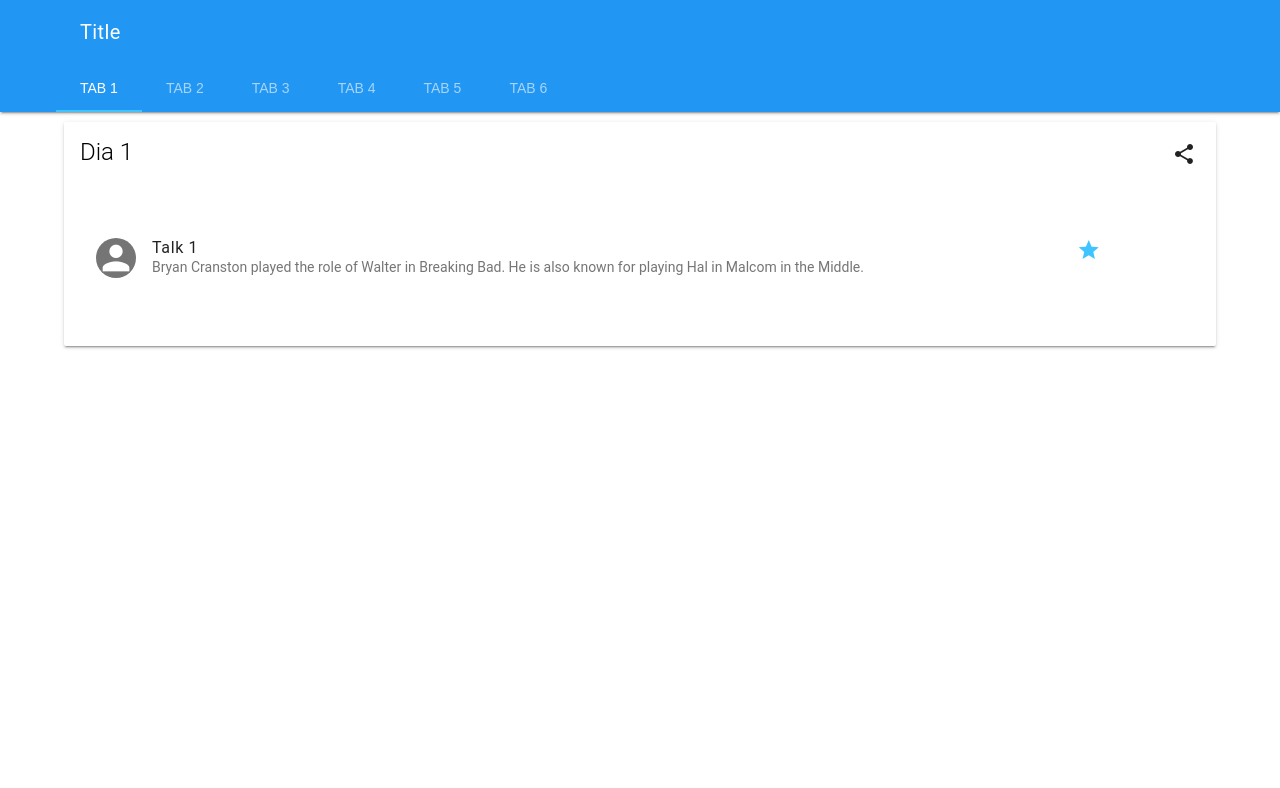
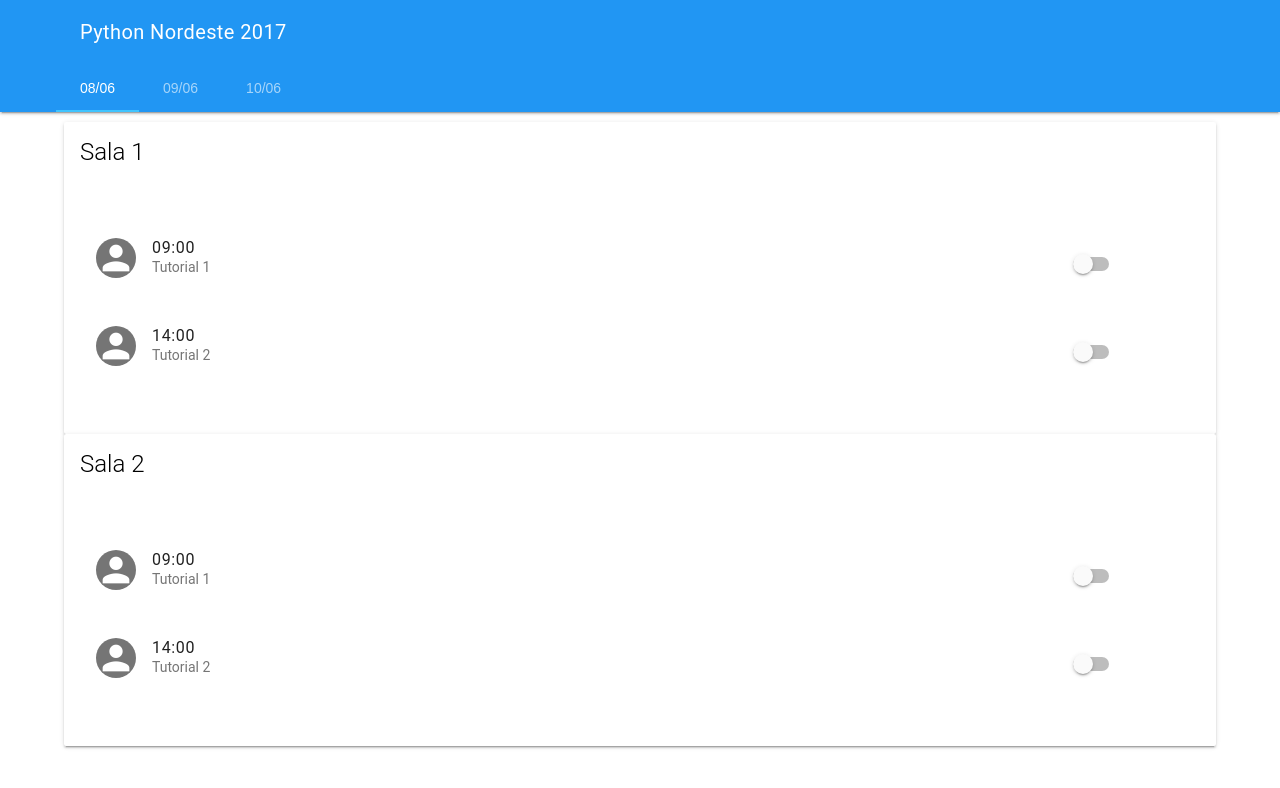
Before and after one commit to hersonls/never-going-back-again, a React (Create React App) app: page / in a window 1280 px wide. Shown: the top 788 px of the page. Built offline with nearby package versions, Linux system fonts and the light colour scheme.

Commit message:
Added schedule json

```diff
--- a/package.json
+++ b/package.json
@@ -8,6 +8,7 @@
     "sw-precache": "^4.0.0"
   },
   "dependencies": {
+    "moment": "^2.18.1",
     "react": "^15.2.1",
     "react-dom": "^15.2.1"
   },
--- a/src/App.js
+++ b/src/App.js
@@ -2,15 +2,30 @@
 import './App.css';
 import Header from './header/Header';
 
+import SCHEDULE_JSON from './schedule.json';
+
+console.log(SCHEDULE_JSON)
+
 class App extends Component {
+  currentEvent;
+  schedule = SCHEDULE_JSON;
+
+  constructor(props) {
+    super(props);
+
+    // Define first event the current events
+    if (this.schedule.events.length > 0) {
+      this.currentEvent = this.schedule.events[0];
+    }
+  }
+
   render() {
     return (
       <div className="App">
-        <Header />
+        <Header events={this.schedule.events} currentEvent={this.currentEvent} />
       </div>
     );
   }
 }
 
-
 export default App;
--- a/src/card/Card.js
+++ b/src/card/Card.js
@@ -1,33 +1,34 @@
 import React, { Component } from 'react';
+import moment from 'moment';
 
 class Card extends Component {
   render() {
     return (
       <div className="mdl-card mdl-shadow--2dp">
         <div className="mdl-card__title">
-          <h2 className="mdl-card__title-text">Dia 1</h2>
+          <h2 className="mdl-card__title-text">{this.props.area.name}</h2>
         </div>
         <div className="mdl-card__supporting-text">
           <ul className="demo-list-three mdl-list">
-            <li className="mdl-list__item mdl-list__item--three-line">
+            {this.props.area.items.map((item, index) => {
+              return (
+                <li key={index} className="mdl-list__item mdl-list__item--three-line">
                   <span className="mdl-list__item-primary-content">
                     <i className="material-icons mdl-list__item-avatar">person</i>
-                <span>Talk 1</span>
+                    <span>{moment(this.props.schedule.date + ' ' + item.time, 'YYYY/MM/DD HH:mm:SS').format('HH:mm')}</span>
                     <span className="mdl-list__item-text-body">
-                  Bryan Cranston played the role of Walter in Breaking Bad. He is also known
-                  for playing Hal in Malcom in the Middle.
+                      {item.name}
                     </span>
                   </span>
-              <span className="mdl-list__item-secondary-content">
-                <a className="mdl-list__item-secondary-action" href="#"><i className="material-icons">star</i></a>
+                  <span className="mdl-list__item-secondary-action">
+                    <label className="mdl-switch mdl-js-switch mdl-js-ripple-effect" htmlFor={"list-switch-" + moment(this.props.schedule.date + ' ' + item.time, 'YYYY/MM/DD HH:mm:SS').format('HH-mm')}>
+                      <input type="checkbox" id={"list-switch-" + moment(this.props.schedule.date + ' ' + item.time, 'YYYY/MM/DD HH:mm:SS').format('HH-mm')} className="mdl-switch__input"  />
+                    </label>
                   </span>
                 </li>
+              )
+            })}
           </ul>
-        </div>
-        <div className="mdl-card__menu">
-          <button className="mdl-button mdl-button--icon mdl-js-button mdl-js-ripple-effect">
-            <i className="material-icons">share</i>
-          </button>
         </div>
       </div>
     );
--- a/src/header/Header.js
+++ b/src/header/Header.js
@@ -8,47 +8,36 @@
       <div className="mdl-layout mdl-js-layout mdl-layout--fixed-header">
         <header className="mdl-layout__header">
           <div className="mdl-layout__header-row">
-            <span className="mdl-layout-title">Title</span>
+            <span className="mdl-layout-title">{this.props.currentEvent.name}</span>
           </div>
 
-          <Tabs />
+          <Tabs schedules={this.props.currentEvent.schedules} />
         </header>
 
         <div className="mdl-layout__drawer">
-          <span className="mdl-layout-title">Title</span>
+          <span className="mdl-layout-title">{this.props.currentEvent.name}</span>
           <nav className="mdl-navigation">
-            <a className="mdl-navigation__link" href="">Link</a>
-            <a className="mdl-navigation__link" href="">Link</a>
-            <a className="mdl-navigation__link" href="">Link</a>
-            <a className="mdl-navigation__link" href="">Link</a>
+            <span className="mdl-layout-title">Outros eventos:</span>
+            {this.props.events.map((event, index) => {
+              return (
+                <a className="mdl-navigation__link" href="">{event.name}</a>
+              )
+            })}
           </nav>
         </div>
 
         <main className="mdl-layout__content">
-          <section className="mdl-layout__tab-panel is-active" id="scroll-tab-1">
-            <div className="page-content">
-              <Card />
-            </div>
-          </section>
-          <section className="mdl-layout__tab-panel" id="scroll-tab-2">
-            <div className="page-content">
-              <Card />
-            </div>
-          </section>
-          <section className="mdl-layout__tab-panel" id="scroll-tab-3">
-            <div className="page-content">
-              <Card />
-            </div>
-          </section>
-          <section className="mdl-layout__tab-panel" id="scroll-tab-4">
-            <div className="page-content"></div>
-          </section>
-          <section className="mdl-layout__tab-panel" id="scroll-tab-5">
-            <div className="page-content"></div>
-          </section>
-          <section className="mdl-layout__tab-panel" id="scroll-tab-6">
-            <div className="page-content"></div>
-          </section>
+          {this.props.currentEvent.schedules.map((schedule, index) => {
+            return (
+              <section key={index} className={"mdl-layout__tab-panel " + (index === 0 ? 'is-active' : '')} id={"scroll-tab-"+index}>
+                <div className="page-content">
+                  {schedule.areas.map((area, index) => {
+                    return <Card  key={index} schedule={schedule} area={area} />
+                  })}
+                </div>
+              </section>
+            )
+          })}
         </main>
       </div>
     );
--- /dev/null
+++ b/src/schedule.json
@@ -0,0 +1,196 @@
+{
+	"events": [
+    {
+  		"name": "Python Nordeste 2017",
+  		"description": "A Python Nordeste é o maior encontro da região nordeste para a comunidade Python, que ocorre anualmente em cidades do nordeste do Brasil e está na sua quinta edição.",
+  		"start_date": "2017/06/08",
+  		"end_date": "2017/06/10",
+  		"schedules": [{
+  				"date": "2017/06/08",
+  				"areas": [{
+  						"name": "Sala 1",
+  						"items": [{
+  								"time": "09:00:00",
+  								"name": "Tutorial 1",
+
+  								"icon": ""
+  							},
+  							{
+  								"time": "14:00:00",
+  								"name": "Tutorial 2",
+
+  								"icon": ""
+  							}
+  						]
+  					},
+  					{
+  						"name": "Sala 2",
+  						"items": [{
+  								"time": "09:00:00",
+  								"name": "Tutorial 1",
+
+  								"icon": ""
+  							},
+  							{
+  								"time": "14:00:00",
+  								"name": "Tutorial 2",
+
+  								"icon": ""
+  							}
+  						]
+  					}
+  				]
+  			},
+  			{
+  				"date": "2017/06/09",
+  				"areas": [{
+  					"name": "Sala 1",
+  					"items": [{
+  							"time": "08:00:00",
+  							"name": "Credenciamento"
+  						},
+  						{
+  							"time": "09:00:00",
+  							"name": "Keynote - Andrews Medina"
+  						},
+  						{
+  							"time": "10:00:00",
+  							"name": "Wrapping C libraries into Python interfaces - Gustavo"
+  						},
+  						{
+  							"time": "10:30:00",
+  							"name": "Coffee Break"
+  						},
+  						{
+  							"time": "11:00:00",
+  							"name": "5 meses de Python: o que aprendi - Rebeca"
+  						},
+  						{
+  							"time": "11:30:00",
+  							"name": "Contribuir com o Django Framework é mais fácil do que você imagina! - Anderson"
+
+  						},
+  						{
+  							"time": "12:00:00",
+  							"name": "Almoço"
+
+  						},
+  						{
+  							"time": "14:00:00",
+  							"name": "Keynote"
+
+  						},
+  						{
+  							"time": "15:00:00",
+  							"name": "Aprendendo Machine learn com games , utilizando OpenAI gym - Felipe De Luca"
+
+  						},
+  						{
+  							"time": "15:30:00",
+  							"name": "Pensando e arquitetando Aplicações resilientes - Wilson"
+
+  						},
+  						{
+  							"time": "16:00:00",
+  							"name": "Coffee Break"
+
+  						},
+  						{
+  							"time": "16:30:00",
+  							"name": "Django's Club: Como NÃO fazer seu sistema de assinatura - Victor"
+
+  						},
+  						{
+  							"time": "17:00:00",
+  							"name": "Criando uma API para Whatshapp com Tornado e Yowsup - Elinaldo"
+
+  						},
+  						{
+  							"time": "17:30:00",
+  							"name": "Python e Machine Learning em uma Startup - Romulo"
+
+  						}
+  					]
+  				}]
+  			},
+  			{
+  				"date": "2017/06/10",
+  				"areas": [{
+  					"name": "Sala 1",
+  					"items": [{
+  							"time": "09:00:00",
+  							"name": "Keynote - Tatiana Al-chueyr Martins"
+
+  						},
+  						{
+  							"time": "10:00:00",
+  							"name": "[WEB] Live reload de código de aplicações Django - Andre Augusto"
+
+  						},
+  						{
+  							"time": "10:30:00",
+  							"name": "Coffee Break"
+
+  						},
+  						{
+  							"time": "11:00:00",
+  							"name": "Python e tipagem estática - Carlos"
+
+  						},
+  						{
+  							"time": "11:30:00",
+  							"name": "Kivy: Python no celular e em vários outros lugares! - Dukão"
+
+  						},
+  						{
+  							"time": "12:00:00",
+  							"name": "Almoço"
+
+  						},
+  						{
+  							"time": "14:00:00",
+  							"name": "Keynote - Seja feliz programando em Python - Fernando Masanori"
+
+  						},
+  						{
+  							"time": "15:00:00",
+  							"name": "Processo Seletivo de Empresas Gringas - Renzo"
+
+  						},
+  						{
+  							"time": "15:30:00",
+  							"name": "Foto Oficial"
+
+  						},
+  						{
+  							"time": "16:00:00",
+  							"name": "Coffee Break"
+
+  						},
+  						{
+  							"time": "16:30:00",
+  							"name": "In tests we trust: começando com TDD, mocks e mais - Ana Paula"
+
+  						},
+  						{
+  							"time": "17:00:00",
+  							"name": "Design de APIs Focado no usuário - Renato Oliveira"
+
+  						},
+  						{
+  							"time": "17:30:00",
+  							"name": "Lighting Talk"
+
+  						},
+  						{
+  							"time": "18:00:00",
+  							"name": "Encerramento"
+
+  						}
+  					]
+  				}]
+  			}
+  		]
+    }
+  ]
+}
--- a/src/tabs/Tabs.js
+++ b/src/tabs/Tabs.js
@@ -1,15 +1,13 @@
 import React, { Component } from 'react';
+import moment from 'moment';
 
 class Tabs extends Component {
   render() {
     return (
       <div className="mdl-layout__tab-bar mdl-js-ripple-effect">
-        <a href="#scroll-tab-1" className="mdl-layout__tab is-active">Tab 1</a>
-        <a href="#scroll-tab-2" className="mdl-layout__tab">Tab 2</a>
-        <a href="#scroll-tab-3" className="mdl-layout__tab">Tab 3</a>
-        <a href="#scroll-tab-4" className="mdl-layout__tab">Tab 4</a>
-        <a href="#scroll-tab-5" className="mdl-layout__tab">Tab 5</a>
-        <a href="#scroll-tab-6" className="mdl-layout__tab">Tab 6</a>
+        {this.props.schedules.map((item, index) => {
+          return <a key={index} href={"#scroll-tab-" + index} className={"mdl-layout__tab " + (index === 0 ? 'is-active': '')}>{moment(item.date, 'YYYY/MM/DD').format('DD/MM')}</a>;
+        })}
       </div>
     );
   }
```
Also changed, not shown: 1 other file (tests, documents, lock files or other folders). Lines whose indentation alone changed are shown as unchanged.
